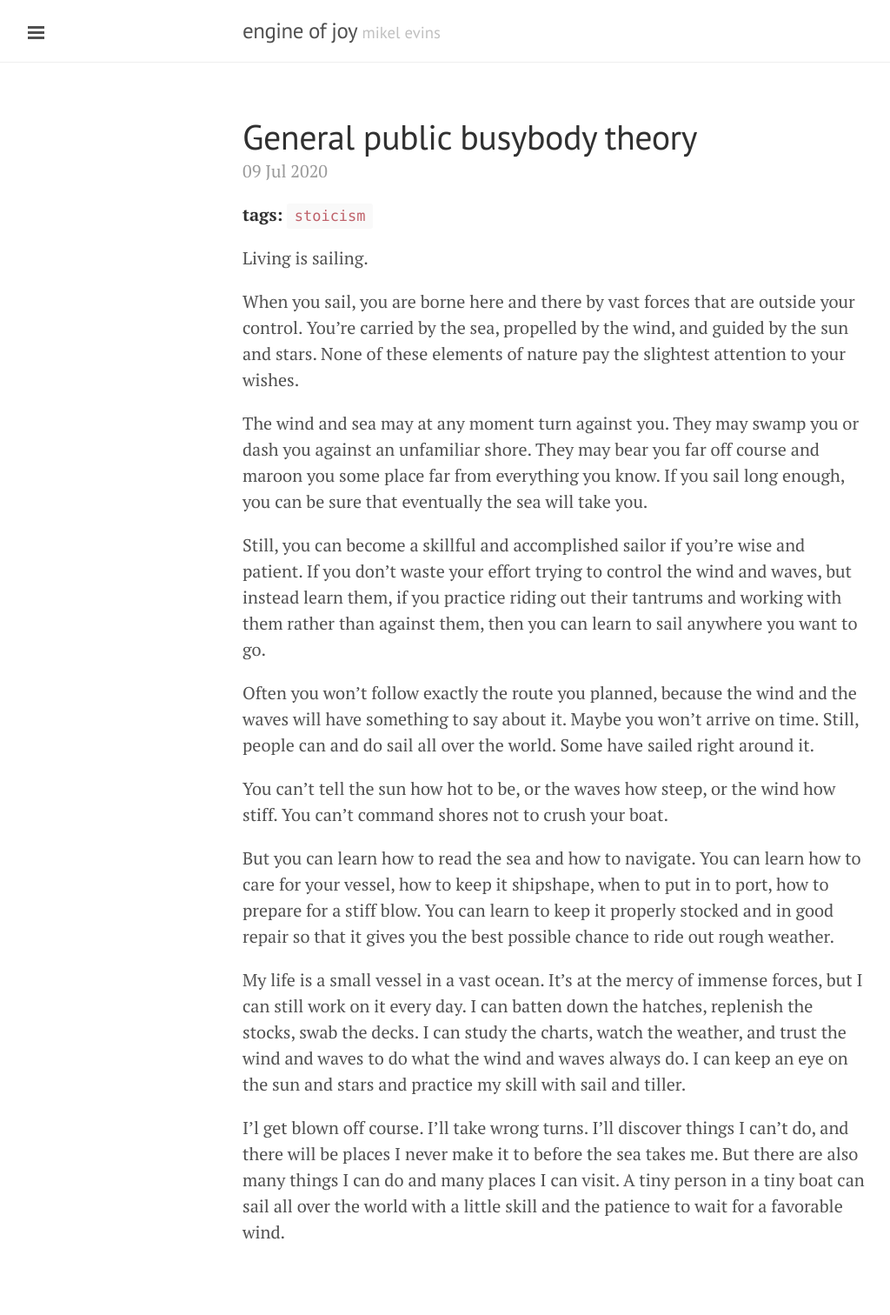
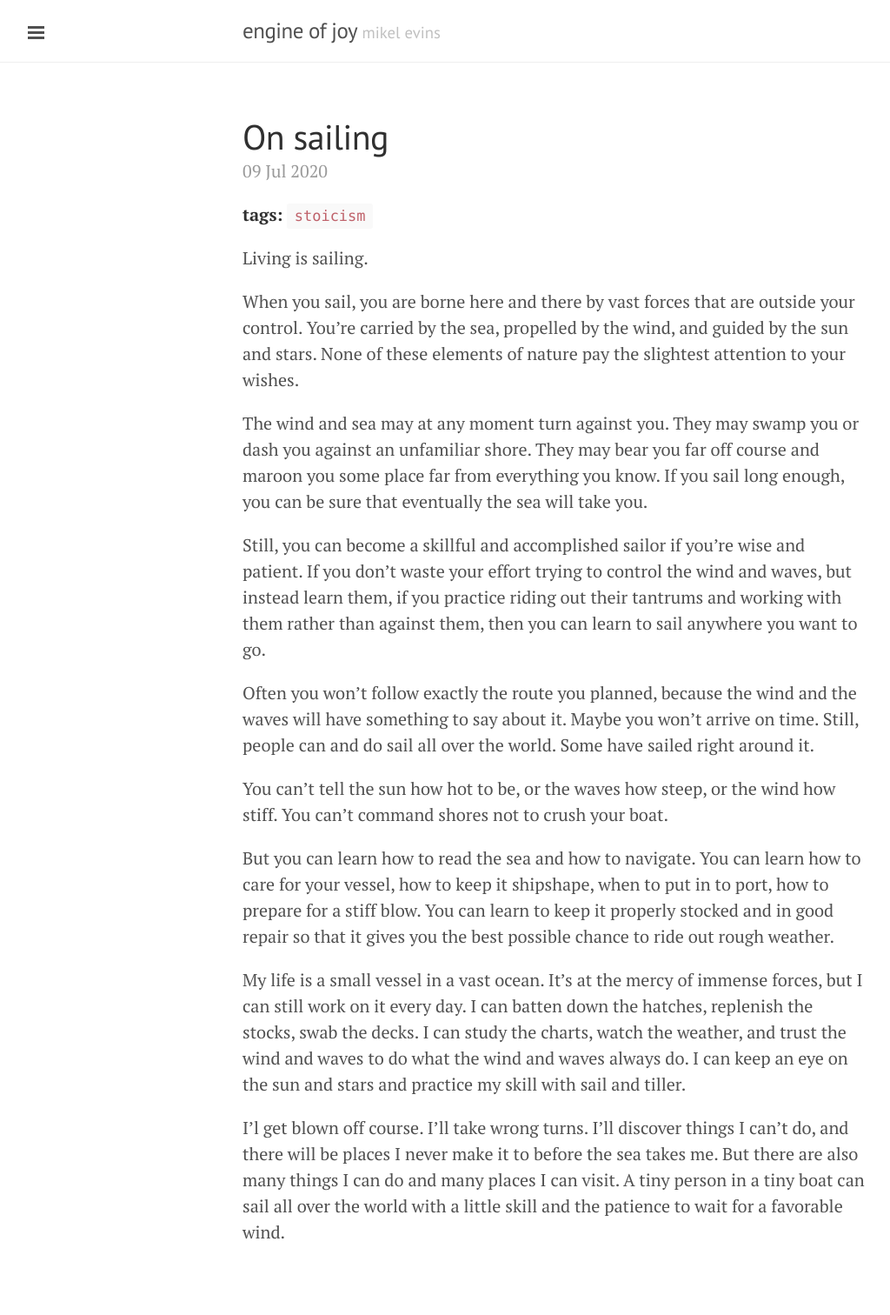
Before and after one commit to mikelevins/mikelevins.github.io, a Jekyll site: the page built from _posts/2020-07-09-on-sailing.md, in a window 1280 px wide. Shown: the whole page at 87% size, without its empty margins (1-1025 px from the left). Built offline with Jekyll 4.4.1, drawn with Linux system fonts in a browser that asks for light colours.

Commit message:
fixed another broken title

```diff
--- a/_posts/2020-07-09-on-sailing.md
+++ b/_posts/2020-07-09-on-sailing.md
@@ -1,6 +1,6 @@
 ---
 published: true
-title: General public busybody theory
+title: On sailing
 layout: post
 tags: stoicism
 ---
```
